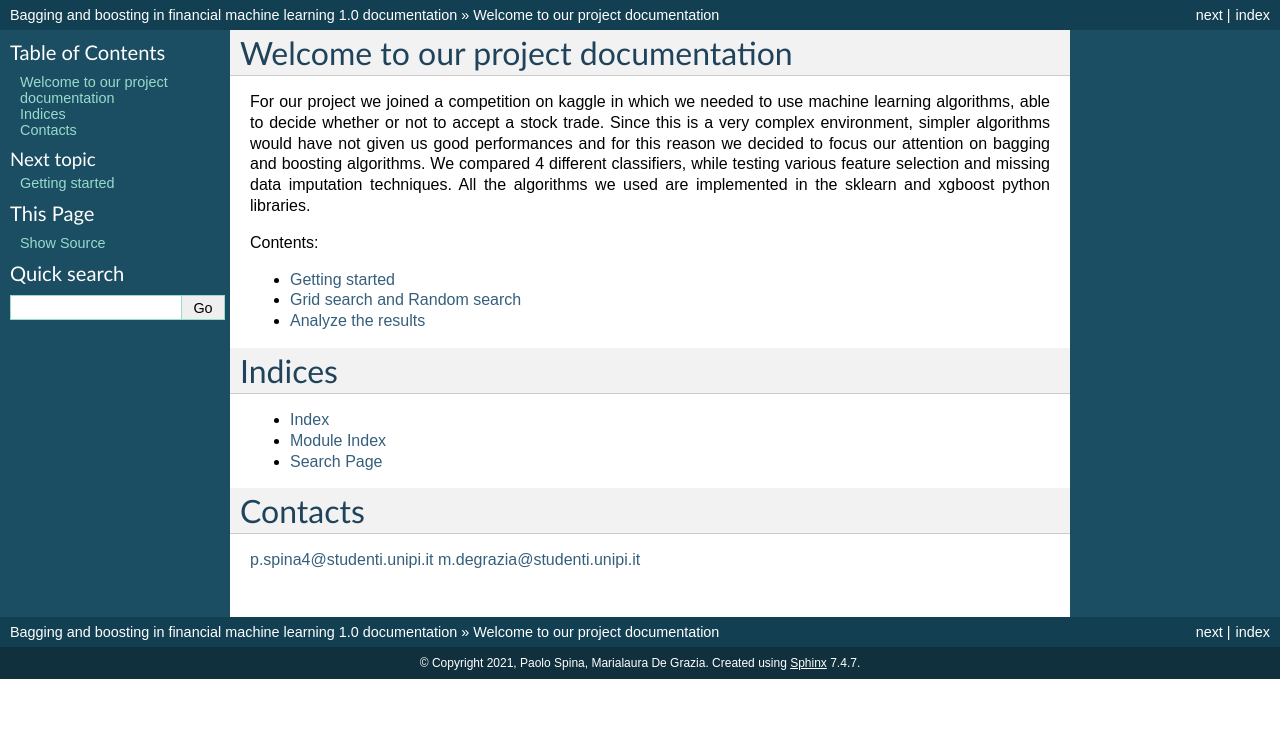
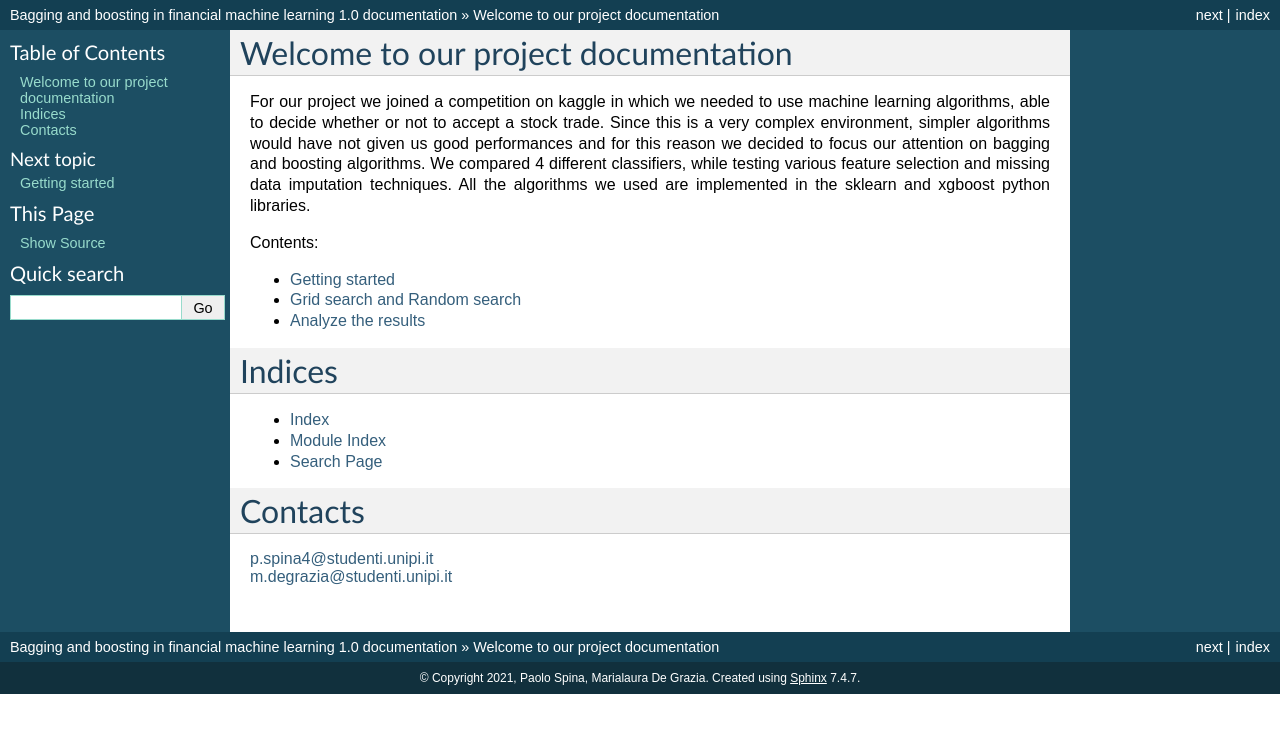
Before and after one commit to pspinaunipi/Financial_ML_project, a Sphinx documentation site: the page built from docs/index.rst, in a window 1280 px wide. Shown: the top 733 px of the page. Built offline with Sphinx 7.4.7, drawn with Linux system fonts in a browser that asks for light colours; pages that are not in the unit, such as notebooks, are missing from menus.

Commit message:
small corrections

```diff
--- a/docs/index.rst
+++ b/docs/index.rst
@@ -31,5 +31,5 @@ Indices
 
 Contacts
 ==================
-p.spina4@studenti.unipi.it
-m.degrazia@studenti.unipi.it
+| p.spina4@studenti.unipi.it
+| m.degrazia@studenti.unipi.it
```
Also changed, not shown: 1 other file.
